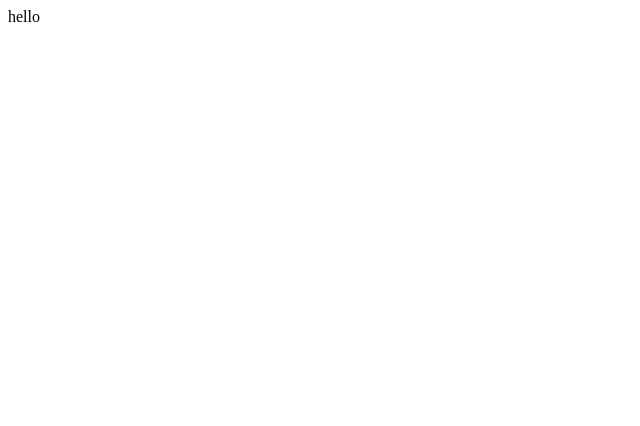
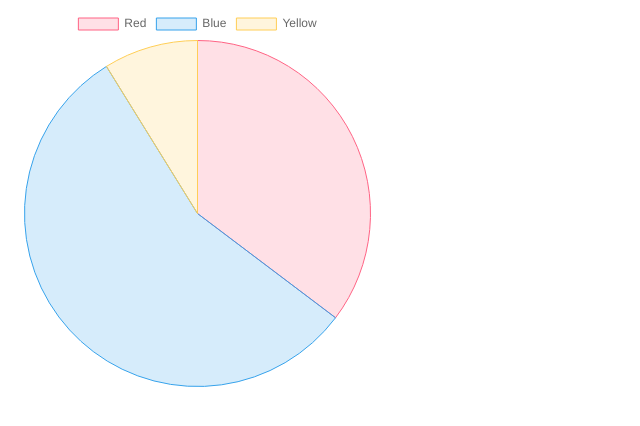
Before and after one commit to NamalTharindu97/chart-js, a React (Create React App) app: page / in a window 1280 px wide. Shown: the top 426 px of the page, without its empty margins (0-640 px from the left). Built offline with nearby package versions, Linux system fonts and the light colour scheme.

Commit message:
pie chart

```diff
--- a/package.json
+++ b/package.json
@@ -6,7 +6,9 @@
     "@testing-library/jest-dom": "^5.16.5",
     "@testing-library/react": "^13.4.0",
     "@testing-library/user-event": "^13.5.0",
+    "chart.js": "^4.2.1",
     "react": "^18.2.0",
+    "react-chartjs-2": "^5.2.0",
     "react-dom": "^18.2.0",
     "react-scripts": "5.0.1",
     "web-vitals": "^2.1.4"
--- a/src/App.js
+++ b/src/App.js
@@ -1,7 +1,11 @@
+import PieChart from "./Components/PieChart/PieChart";
+
 function App() {
   return (
     <div className="App">
-      <div>hello</div>
+      <div>
+        <PieChart />
+      </div>
     </div>
   );
 }
--- /dev/null
+++ b/src/Components/PieChart/PieChart.jsx
@@ -0,0 +1,34 @@
+import React, { useState } from "react";
+import { Pie } from "react-chartjs-2";
+import "./piechart.css";
+import Chart from "chart.js/auto";
+
+export default function PieChart() {
+  const [data, setData] = useState({
+    labels: ["Red", "Blue", "Yellow"],
+    datasets: [
+      {
+        label: "# of Votes",
+        data: [12, 19, 3],
+        backgroundColor: [
+          "rgba(255, 99, 132, 0.2)",
+          "rgba(54, 162, 235, 0.2)",
+          "rgba(255, 206, 86, 0.2)",
+        ],
+        borderColor: [
+          "rgba(255, 99, 132, 1)",
+          "rgba(54, 162, 235, 1)",
+          "rgba(255, 206, 86, 1)",
+        ],
+        borderWidth: 1,
+      },
+    ],
+  });
+  return (
+    <div className="chart">
+      <div className="piechart">
+        <Pie data={data} />
+      </div>
+    </div>
+  );
+}
--- /dev/null
+++ b/src/Components/PieChart/piechart.css
@@ -0,0 +1,11 @@
+.piechart {
+  display: flex;
+  height: 30%;
+  width: 30%;
+}
+
+.chart {
+  display: flex;
+  justify-content: flex-start;
+  align-items: center;
+}
```
Also changed, not shown: 1 other file (tests, documents, lock files or other folders).
